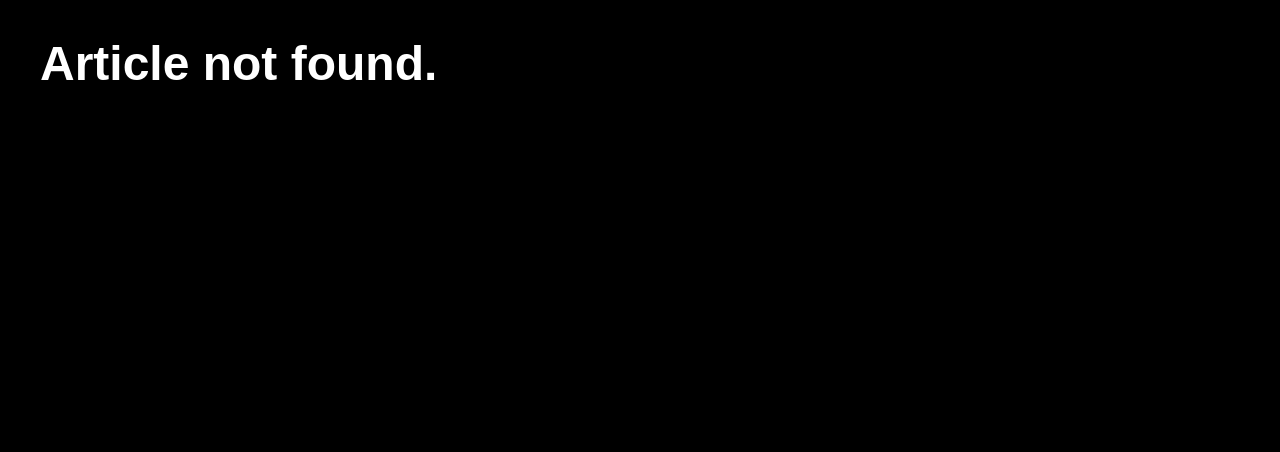
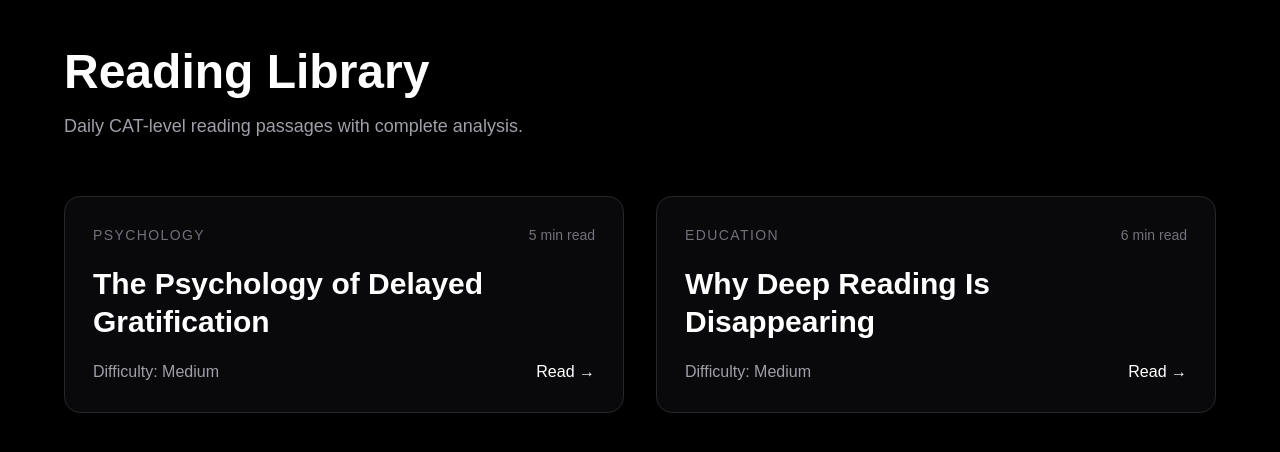
Before and after one commit to Parida-Prince/articles-daily-plus-web, a Next.js app: page /library in a window 1280 px wide. Before the commit this address had no page. Shown: the top 452 px of the page. Built offline with nearby package versions, Linux system fonts and the light colour scheme.

Commit message:
add premium lock system

```diff
--- a/app/library/page.tsx
+++ b/app/library/page.tsx
@@ -1,93 +1,77 @@
+import Link from "next/link";
 import { articles } from "@/data/articles";
 
-export default async function ArticlePage({
-  params,
-}: {
-  params: Promise<{ id: string }>;
-}) {
-  const { id } = await params;
+export default function LibraryPage() {
+  return (
+    <main className="min-h-screen bg-black text-white px-6 py-12">
 
-  const article = articles.find(
-    (a) => a.id.toString() === id
-  );
+      <div className="max-w-6xl mx-auto">
 
-  if (!article) {
-    return (
-      <main className="min-h-screen bg-black text-white p-10">
-        <h1 className="text-5xl font-bold">
-          Article not found.
-        </h1>
-      </main>
-    );
-  }
+        <div className="mb-14">
+          <h1 className="text-5xl font-bold mb-4">
+            Reading Library
+          </h1>
 
-  return (
-    <main className="min-h-screen bg-black text-white px-6 py-16">
-      <div className="max-w-5xl mx-auto">
-
-        <p className="text-zinc-400 mb-4">
-          {article.category}
-        </p>
-
-        <h1 className="text-6xl font-bold leading-tight mb-10">
-          {article.title}
-        </h1>
-
-        <div className="bg-zinc-950 border border-zinc-800 rounded-3xl p-10 text-xl leading-10 text-zinc-200 whitespace-pre-line">
-          {article.content}
+          <p className="text-zinc-400 text-lg">
+            Daily CAT-level reading passages with complete analysis.
+          </p>
         </div>
 
-        <div className="grid md:grid-cols-2 gap-6 mt-12">
+        <div className="grid md:grid-cols-2 gap-8">
 
-          <div className="bg-zinc-950 border border-zinc-800 rounded-3xl p-8">
-            <h2 className="text-3xl font-bold mb-4">
-              Author Tone
-            </h2>
+          {articles.map((article) => (
+            <div
+              key={article.id}
+              className="bg-zinc-950 border border-zinc-800 rounded-2xl p-7"
+            >
 
-            <p className="text-zinc-300 text-lg">
-              {article.authorTone}
-            </p>
-          </div>
+              <div className="flex items-center justify-between mb-5">
 
-          <div className="bg-zinc-950 border border-zinc-800 rounded-3xl p-8">
-            <h2 className="text-3xl font-bold mb-4">
-              Central Idea
-            </h2>
+                <span className="text-sm uppercase tracking-widest text-zinc-500">
+                  {article.category}
+                </span>
 
-            <p className="text-zinc-300 text-lg">
-              {article.centralIdea}
-            </p>
-          </div>
+                <span className="text-sm text-zinc-500">
+                  {article.readTime}
+                </span>
+
+              </div>
+
+              <h2 className="text-3xl font-bold leading-tight mb-5">
+                {article.title}
+              </h2>
+
+              <div className="flex items-center justify-between">
+
+                <span className="text-zinc-400">
+                  Difficulty: {article.difficulty}
+                </span>
+
+                {article.premium ? (
+                  <Link
+                    href="/pricing"
+                    className="bg-white text-black px-5 py-2 rounded-full font-semibold"
+                  >
+                    Unlock
+                  </Link>
+                ) : (
+                  <Link
+                    href={`/article/${article.id}`}
+                    className="text-white"
+                  >
+                    Read →
+                  </Link>
+                )}
+
+              </div>
+
+            </div>
+          ))}
 
         </div>
 
-        <div className="mt-12 bg-zinc-950 border border-zinc-800 rounded-3xl p-8">
+      </div>
 
-          <h2 className="text-3xl font-bold mb-8">
-            Paragraph-wise Main Ideas
-          </h2>
-
-          <div className="space-y-6">
-
-            {article.paragraphInsights.map((item, index) => (
-              <div
-                key={index}
-                className="border border-zinc-800 rounded-2xl p-6"
-              >
-                <h3 className="text-xl font-semibold mb-2">
-                  Paragraph {item.paragraph}
-                </h3>
-
-                <p className="text-zinc-300 leading-8">
-                  {item.idea}
-                </p>
-              </div>
-            ))}
-
-          </div>
-        </div>
-
-      </div>
     </main>
   );
 }
```
